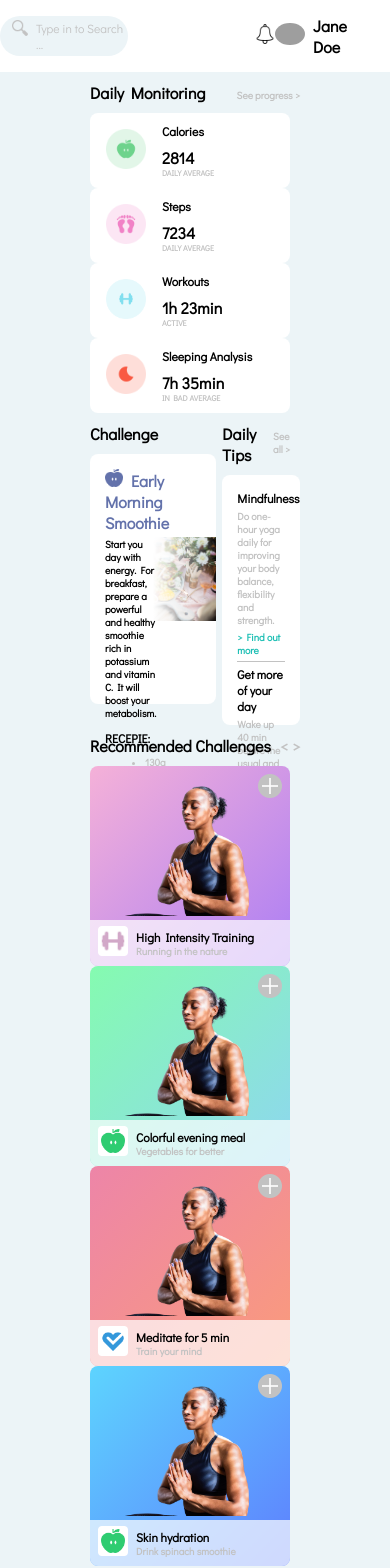
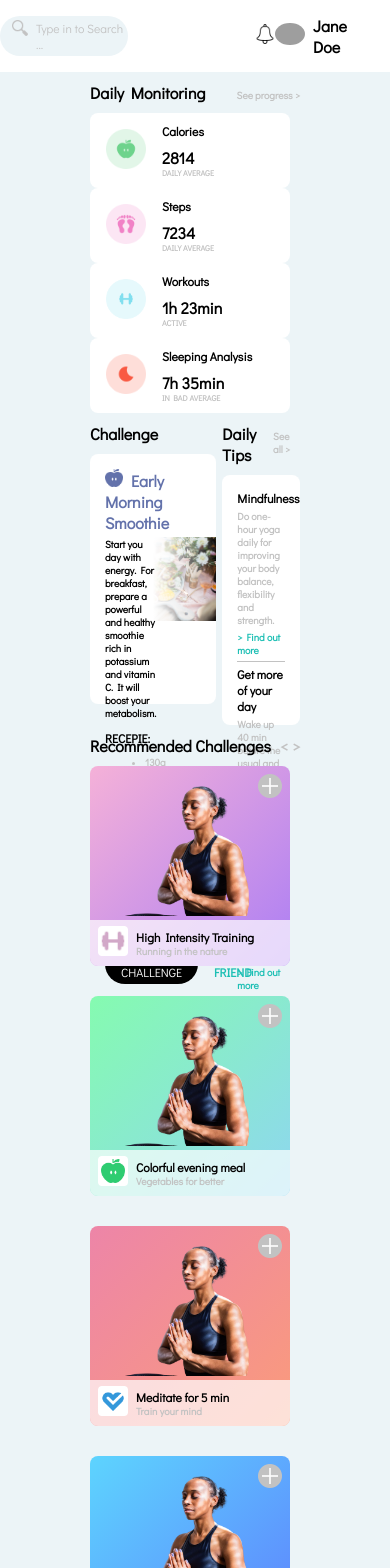
Before and after one commit to khalatevarun/SmartFit, a React (Create React App) app: page / in a window 390 px wide. Shown: the top 1568 px of the page. Built offline with nearby package versions, Linux system fonts and the light colour scheme; grey boxes are pictures that could not be loaded.

Commit message:
add bottom margin to recommended box

```diff
--- a/src/components/Recommended/style.scss
+++ b/src/components/Recommended/style.scss
@@ -89,3 +89,9 @@
   top: 8px;
   width: 24px;
 }
+
+@media (max-width: 789px) {
+  .recommended-box {
+    margin-bottom: 30px;
+  }
+}
```
